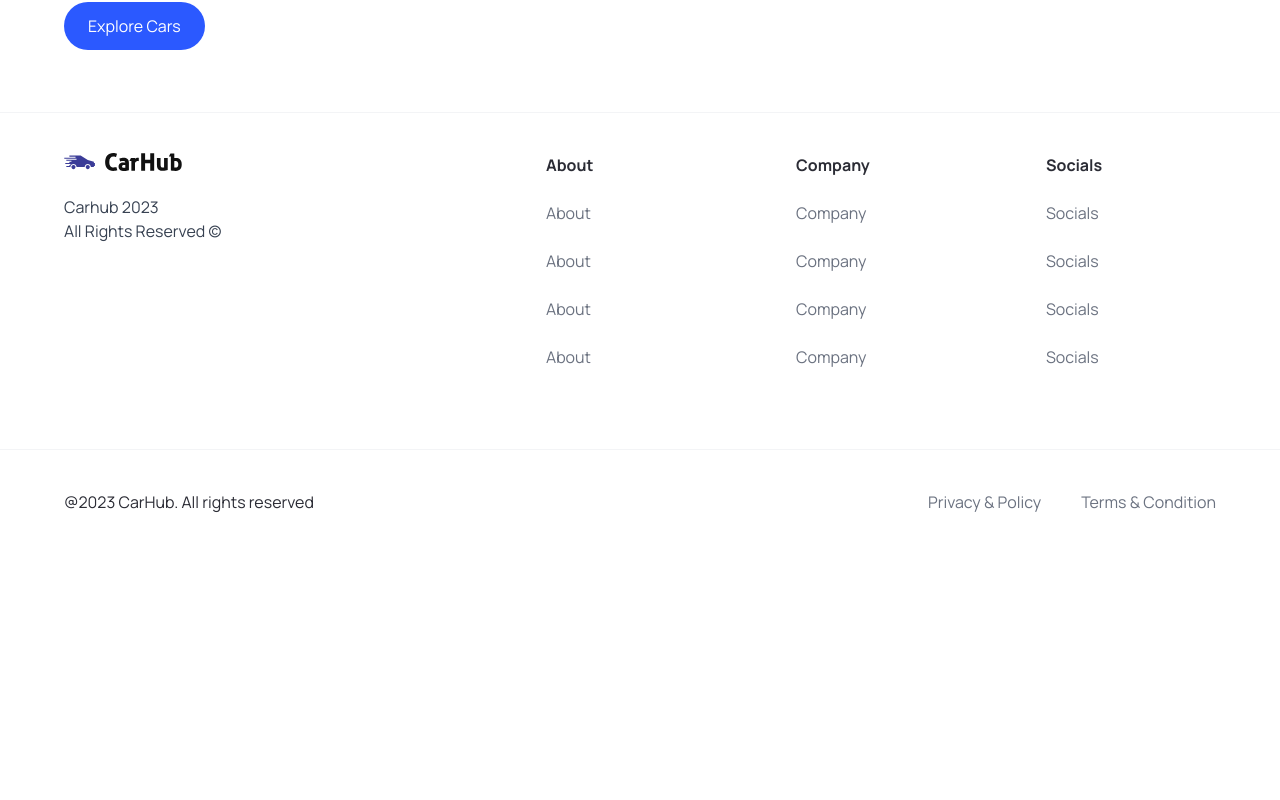
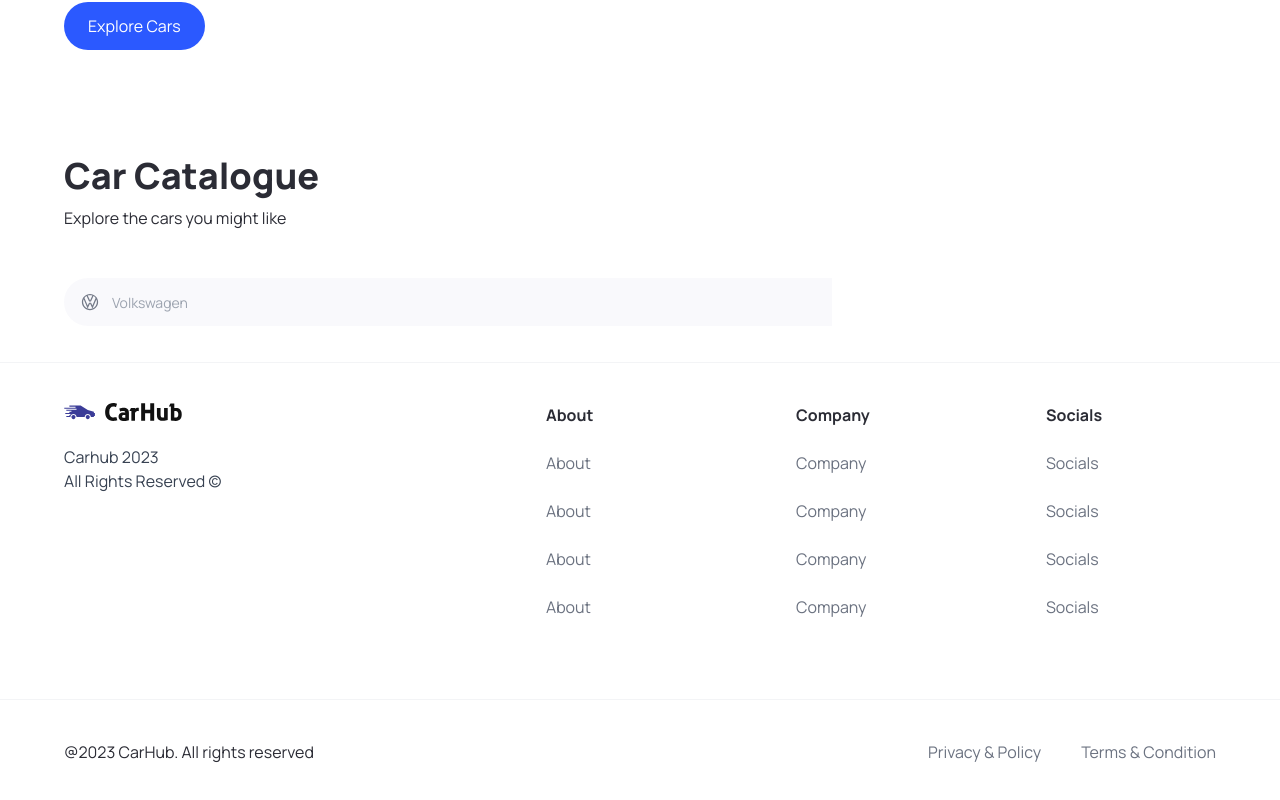
Before and after one commit to Rio-awsm/Car-hub-car-showcase-website, a Next.js app: page / in a window 1280 px wide. Shown: the part 788-1588 px from the top of the page. Before the commit the page ends 1342 px from the top, so only its background shows below. Built offline with nearby package versions, Linux system fonts and the light colour scheme.

Commit message:
combobox created in search

```diff
--- a/app/page.tsx
+++ b/app/page.tsx
@@ -1,10 +1,29 @@
-import { Hero } from '@/components'
+import { CustomFilter, Hero, SearchBar } from '@/components'
 import Image from 'next/image'
+
 
 export default function Home() {
   return (
     <main className="overflow-hidden">
       <Hero />
+      <div className='mt-12 padding-x padding-y max-width' id='discover'>
+       <div className="home__text-container">
+        <h1 className="text-4xl font-extrabold">
+          Car Catalogue
+        </h1>
+        <p>Explore the cars you might like</p>
+       </div>
+
+       <div className="home__filters">
+        <SearchBar />
+
+        <div className="home__filter-container">
+          <CustomFilter title="fuel"/>
+          <CustomFilter title="year"/>
+        </div>
+
+       </div>
+      </div>
     </main>
   )
 }
--- /dev/null
+++ b/components/CustomFilter.tsx
@@ -0,0 +1,11 @@
+import React from 'react'
+
+const CustomFilter = () => {
+  return (
+    <div>
+
+    </div>
+  )
+}
+
+export default CustomFilter
--- a/components/Hero.tsx
+++ b/components/Hero.tsx
@@ -28,9 +28,8 @@
       <div className="hero__image-container">
         <div className="hero__image">
           <Image src="/hero.png" alt="hero" fill className="object-contain" />
-
-          <div className="hero__image-overlay"></div>
         </div>
+        <div className="hero__image-overlay"></div>
       </div>
     </div>
   );
--- /dev/null
+++ b/components/SearchBar.tsx
@@ -0,0 +1,23 @@
+'use client'
+import React, { useState } from 'react';
+import { SearchManufacturer } from './';
+
+
+const SearchBar = () => {
+  const [manufacturer, setManufacturer] = useState('');
+
+  const handleSearch = () =>{}
+
+  return (
+    <form className='searchbar' onSubmit={handleSearch}>
+      <div className="searchbar__item">
+        <SearchManufacturer
+        manufacturer={manufacturer}
+        setManufacturer={setManufacturer}
+        />
+      </div>
+    </form>
+  )
+}
+
+export default SearchBar
--- /dev/null
+++ b/components/SearchManufacturer.tsx
@@ -0,0 +1,87 @@
+"use client";
+import { manufacturers } from "@/constants";
+import { SearchManuFacturerProps } from "@/types";
+import { Combobox, Transition } from "@headlessui/react";
+import Image from "next/image";
+import { useState, Fragment } from "react";
+import React from "react";
+
+const SearchManufacturer = ({
+  manufacturer,
+  setManufacturer,
+}: SearchManuFacturerProps) => {
+  const [query, setQuery] = useState("");
+
+  const filteredManufacturers =
+    query === ""
+      ? manufacturers
+      : manufacturers.filter((item) =>
+          item
+            .toLowerCase()
+            .replace(/\s+/g, "")
+            .includes(query.toLowerCase().replace(/\s+/g, ""))
+        );
+
+  return (
+    <div className="search-manufacturer">
+      <Combobox value={manufacturer} onChange={setManufacturer}>
+        <div className="reative w-full">
+          <Combobox.Button className="absolute top-[14px]">
+            <Image
+              src="/car-logo.svg"
+              width={20}
+              height={20}
+              className="ml-4"
+              alt="car-logo"
+            />
+          </Combobox.Button>
+
+          <Combobox.Input
+            className="search-manufacturer__input"
+            placeholder="Volkswagen"
+            displayValue={(manufacturer: string) => manufacturer}
+            onChange={(e) => setQuery(e.target.value)}
+          />
+
+          <Transition
+            as={Fragment}
+            leave="transition ease-in duration-100"
+            leaveFrom="opacity-100"
+            leaveTo="opacity-0"
+            afterLeave={() => setQuery(" ")}
+          >
+            <Combobox.Options>
+              {filteredManufacturers.map((item) => (
+                <Combobox.Option
+                  key={item}
+                  className={({ active }) =>
+                    `relative search-manufacturer__option ${
+                      active ? "bg-primary-blue text-white" : "text-gray-900"
+                    }`
+                  }
+                  value={item}
+                >
+                  {({ selected, active }) => (
+                      <>
+                        <span className={`block truncate ${selected ? "font-medium" : "font-normal"}`}>
+                          {item}
+                        </span>
+
+
+                        {selected ? (
+                          <span className={`absolute inset-y-0 left-0 flex items-center pl-3 ${active? "text-white": "text-pribg-primary-purple"}`}
+                          ></span>
+                        ) : null}
+                      </>
+                    )}
+                </Combobox.Option>
+              ))}
+            </Combobox.Options>
+          </Transition>
+        </div>
+      </Combobox>
+    </div>
+  );
+};
+
+export default SearchManufacturer;
--- a/package.json
+++ b/package.json
@@ -9,6 +9,7 @@
     "lint": "next lint"
   },
   "dependencies": {
+    "@headlessui/react": "^1.7.15",
     "@types/node": "20.3.1",
     "@types/react": "18.2.12",
     "@types/react-dom": "18.2.5",
--- a/types/index.ts
+++ b/types/index.ts
@@ -6,3 +6,8 @@
   handleClick ? : MouseEventHandler<HTMLButtonElement>;
   btnType?: "button" | "submit" ;
 }
+
+export interface SearchManuFacturerProps {
+  manufacturer: string;
+  setManufacturer: (manufacturer: string) => void;
+}
```
Also changed, not shown: components/index.ts (+8 -0 lines), 1 other file (tests, documents, lock files or other folders).
